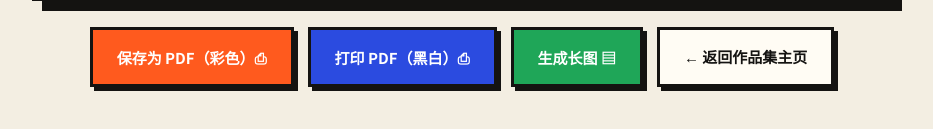
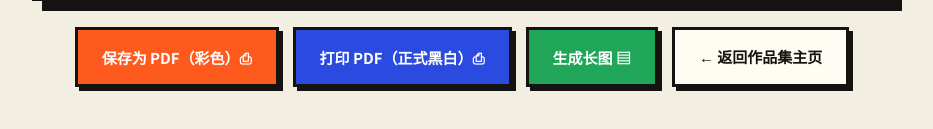
Before and after one commit to shenge-work/shenge-work.github.io, a plain HTML site: page resume.html in a window 1280 px wide. Shown: the part 2874-3003 px from the top of the page, without its empty margins (178-1111 px from the left). Drawn offline with nearby package versions, Linux system fonts and the light colour scheme.

Commit message:
feat: 教育经历版块提前至 SEC.03，黑白打印改正式版（去投影）

```diff
--- a/resume.html
+++ b/resume.html
@@ -389,6 +389,8 @@ body {
   body.bw-print .head-name { text-shadow: none; }
   body.bw-print img { filter: grayscale(1); }
   body.bw-print .edu-verify { background: #ffffff; }
+  /* 黑白为正式版：去掉外层右下黑色投影，仅保留边框；彩色版保留风格化阴影 */
+  body.bw-print .sheet { box-shadow: none; }
 }
 @media (max-width: 620px) {
   .head-name { font-size: 32px; }
@@ -597,7 +599,7 @@ body {
 
 <div class="actions">
   <button class="btn btn-solid" onclick="window.print()">保存为 PDF（彩色）⎙</button>
-  <button class="btn btn-blue" onclick="printBW()">打印 PDF（黑白）⎙</button>
+  <button class="btn btn-blue" onclick="printBW()">打印 PDF（正式黑白）⎙</button>
   <button class="btn btn-green" id="btnLongImage" onclick="exportLongImage(this)">生成长图 ▤</button>
   <a class="btn" href="index.html">← 返回作品集主页</a>
 </div>
```
